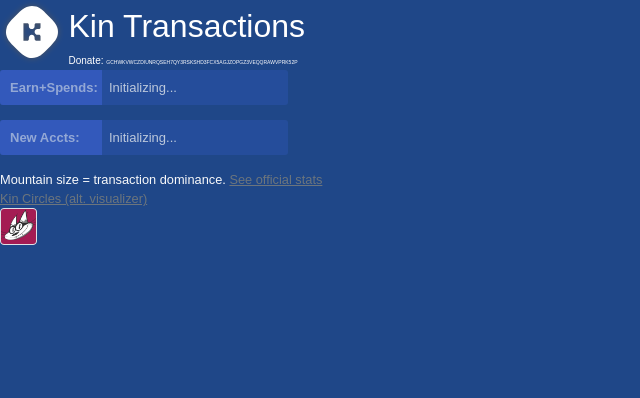
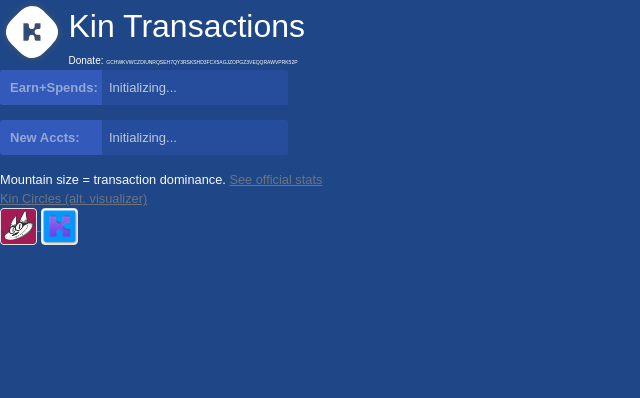
Before and after one commit to hitwill/kin-transaction-visualizer, a PHP site: page / in a window 1280 px wide; the page is wider, and only the part inside the window is pictured. Shown: the top 398 px of that part, without its empty margins (0-640 px from the left). Run offline with PHP 8.4, Linux system fonts and the light colour scheme.

Commit message:
added tipster link

```diff
--- a/index.php
+++ b/index.php
@@ -115,6 +115,10 @@
                    target="_blank">
                     <img class="img-thumbnail" src="img/catpurse.png" style="height: 37px; padding:0px;">
                 </a>
+				<a style="text-decoration:underline;" class="text-muted" href="https://chrome.google.com/webstore/detail/tipster/mbblfalbndfkpfnlimjnaooandenimpj"
+                   target="_blank">
+                    <img class="img-thumbnail" src="img/tipster.png" style="height: 37px; padding:0px;">
+                </a>
             </div>
         </div>
         <div class="row">
```
Also changed, not shown: img/tipster.png (added).
